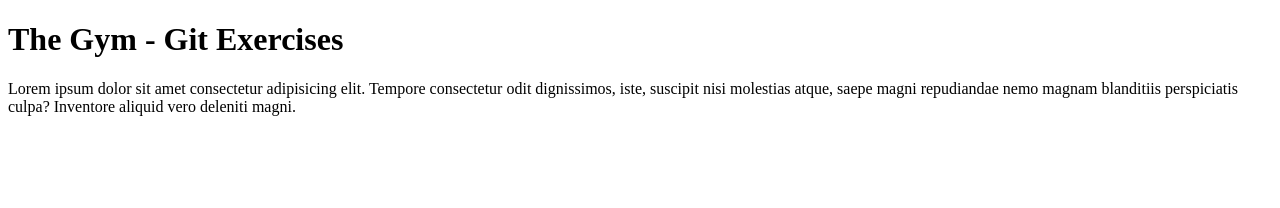
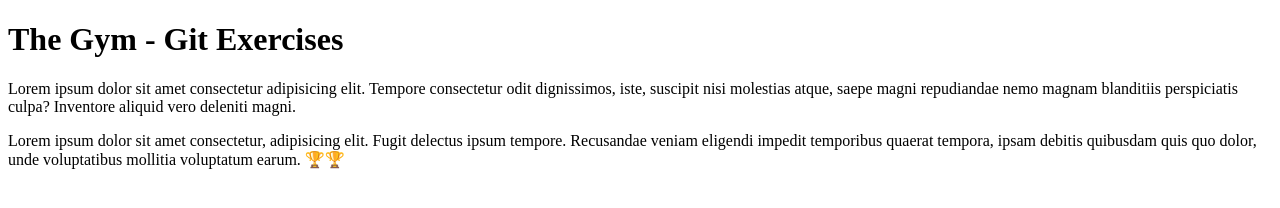
Before and after one commit to alain-kubwayo/the-gym-git-exercise, a plain HTML site: page home.html in a window 1280 px wide. Drawn offline with Linux system fonts and the light colour scheme.

Commit message:
feat: add second paragraph to home page

```diff
--- a/home.html
+++ b/home.html
@@ -6,5 +6,6 @@
     <body>
         <h1>The Gym - Git Exercises</h1>
         <p>Lorem ipsum dolor sit amet consectetur adipisicing elit. Tempore consectetur odit dignissimos, iste, suscipit nisi molestias atque, saepe magni repudiandae nemo magnam blanditiis perspiciatis culpa? Inventore aliquid vero deleniti magni.</p>
+        <p>Lorem ipsum dolor sit amet consectetur, adipisicing elit. Fugit delectus ipsum tempore. Recusandae veniam eligendi impedit temporibus quaerat tempora, ipsam debitis quibusdam quis quo dolor, unde voluptatibus mollitia voluptatum earum. 🏆🏆</p>
     </body>
 </html>
```
